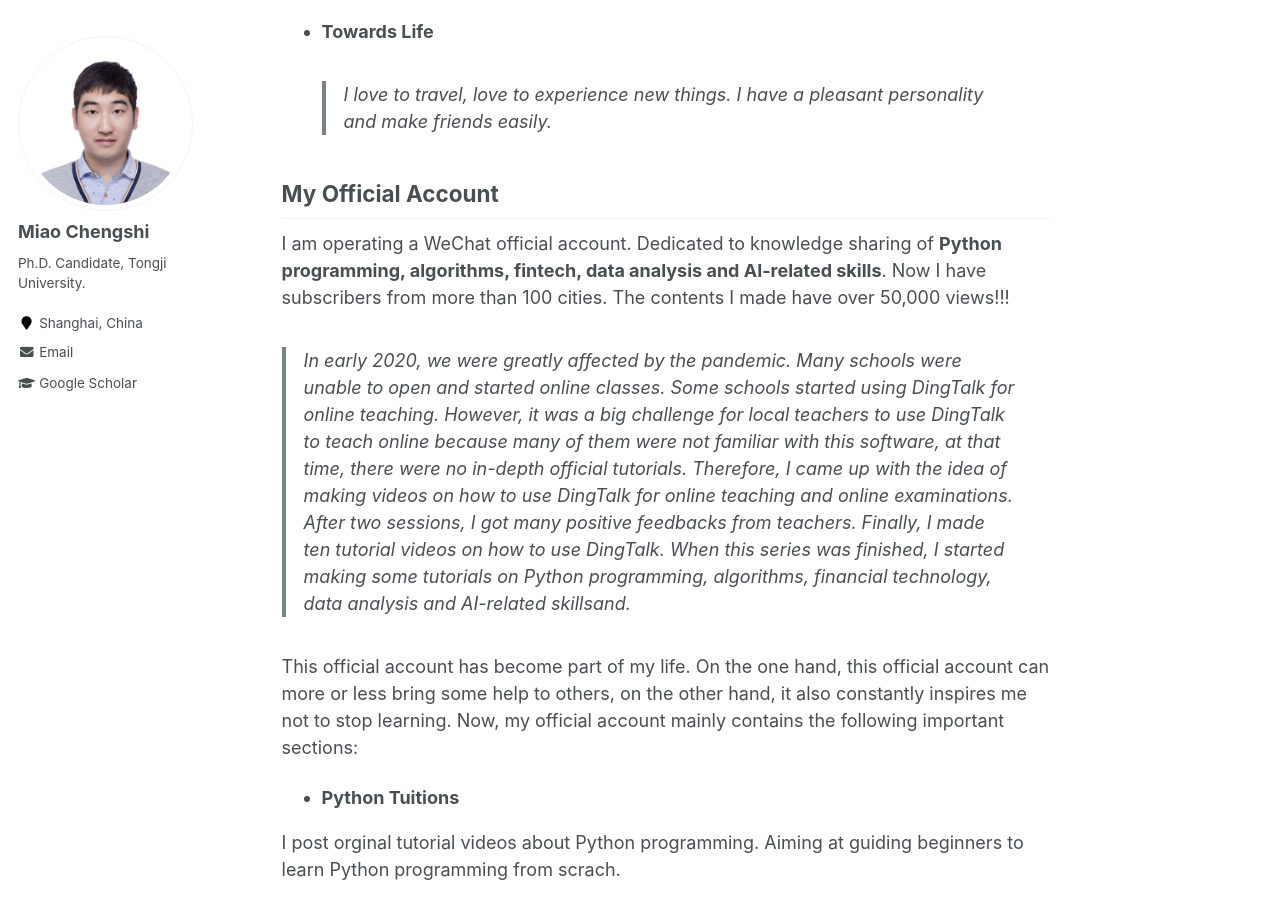
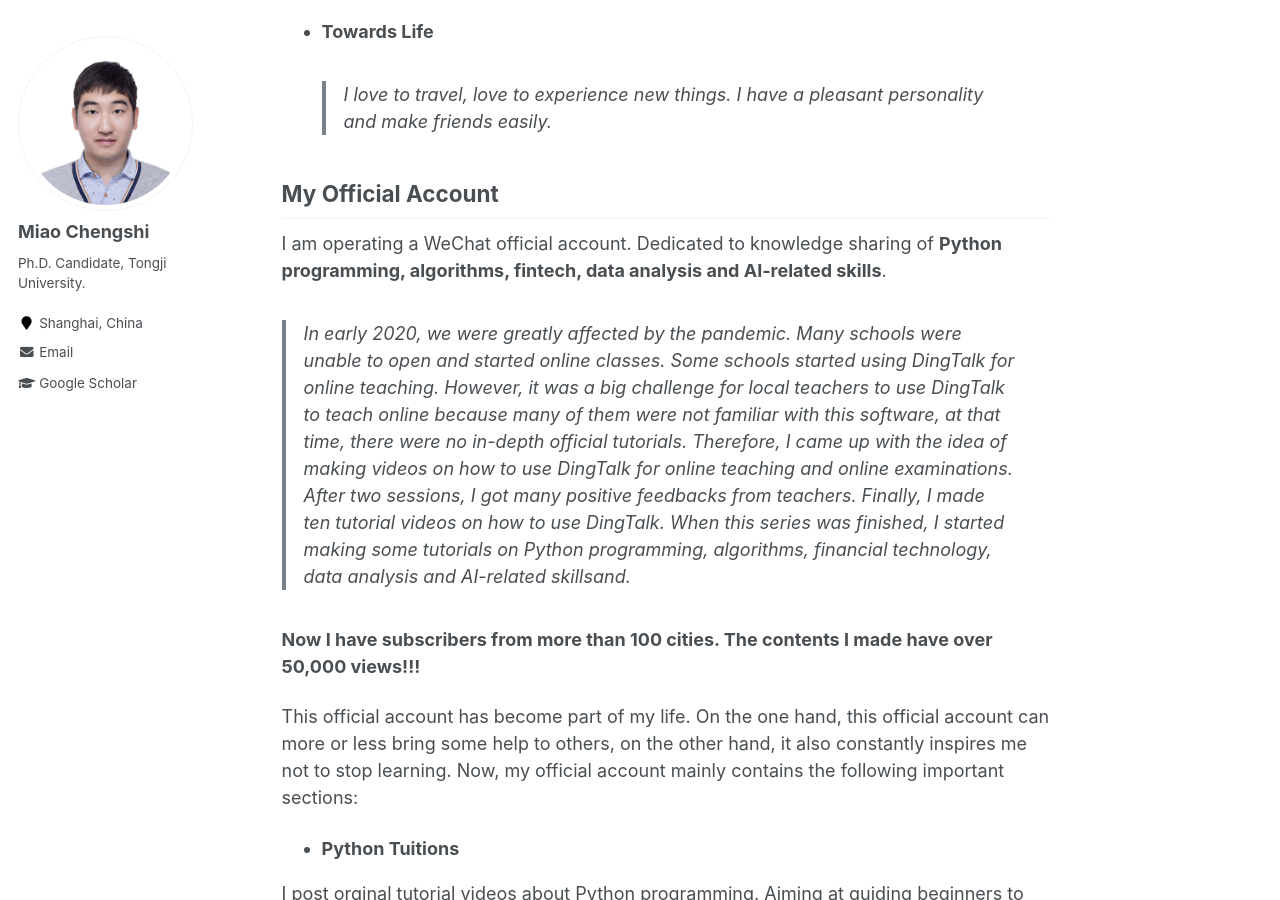
Before and after one commit to miaochengshi/miaochengshi.github.io, a Jekyll site: the page built from _pages/about.md, in a window 1280 px wide and 900 px high, scrolled down 373 px. Built offline with Jekyll 4.4.1, drawn with Linux system fonts in a browser that asks for light colours.

```diff
--- a/_pages/about.md
+++ b/_pages/about.md
@@ -17,9 +17,11 @@ Hi there, my name is Miao Chengshi. Welcome to my homepage. 【[简体中文](ht
 > I love to travel, love to experience new things. I have a pleasant personality and make friends easily.
 
 ## My Official Account
-I am operating a WeChat official account. Dedicated to knowledge sharing of **Python programming, algorithms, fintech, data analysis and AI-related skills**. Now I have subscribers from more than 100 cities. The contents I made have over 50,000 views!!!
+I am operating a WeChat official account. Dedicated to knowledge sharing of **Python programming, algorithms, fintech, data analysis and AI-related skills**.
 
 > In early 2020, we were greatly affected by the pandemic. Many schools were unable to open and started online classes. Some schools started using DingTalk for online teaching. However, it was a big challenge for local teachers to use DingTalk to teach online because many of them were not familiar with this software, at that time, there were no in-depth official tutorials. Therefore, I came up with the idea of making videos on how to use DingTalk for online teaching and online examinations. After two sessions, I got many positive feedbacks from teachers. Finally, I made ten tutorial videos on how to use DingTalk. When this series was finished, I started making some tutorials on Python programming, algorithms, financial technology, data analysis and AI-related skillsand.
+
+**Now I have subscribers from more than 100 cities. The contents I made have over 50,000 views!!!**
 
 This official account has become part of my life. On the one hand, this official account can more or less bring some help to others, on the other hand, it also constantly inspires me not to stop learning. Now, my official account mainly contains the following important sections:
 
```
